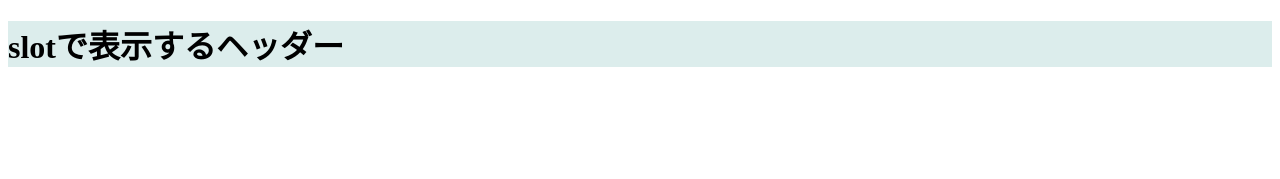
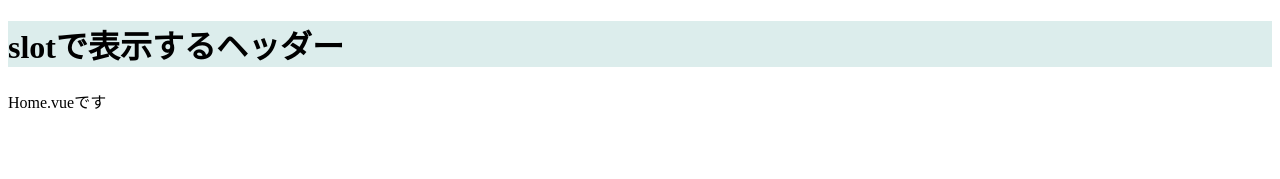
Before and after one commit to shirokuma0503/udemy-vue.js, a Vue app in the folder udemy-vue.js/: page / in a window 1280 px wide. Shown: the top 179 px of the page. Built offline with nearby package versions, Linux system fonts and the light colour scheme.

Commit message:
8_113:動的コンポーネント

```diff
--- a/udemy-vue.js/src/App.vue
+++ b/udemy-vue.js/src/App.vue
@@ -1,23 +1,27 @@
 <template>
   <div>
     <GoodHeader>
-      <template #[title]>
+      <template>
         <h1>slotで表示するヘッダー</h1>
       </template>
     </GoodHeader>
+
+    <component :is="currentComponent"></component>
   </div>
 </template>
 
 <script>
 import GoodHeader from './components/GoodHeader.vue';
+import TestHome from './components/TestHome.vue';
 
 export default {
   components: {
     GoodHeader: GoodHeader,
+    TestHome: TestHome
   },
   data() {
     return {
-      title: "slotTitle"
+      currentComponent: "TestHome"
     }
   }
 };
--- a/udemy-vue.js/src/components/GoodHeader.vue
+++ b/udemy-vue.js/src/components/GoodHeader.vue
@@ -1,6 +1,6 @@
 <template>
   <div>
-    <slot name="slotTitle">
+    <slot>
       <h1>slotの中身がない時に表示される</h1>
     </slot>
   </div>
--- /dev/null
+++ b/udemy-vue.js/src/components/TestHome.vue
@@ -0,0 +1,3 @@
+<template>
+  <p>Home.vueです</p>
+</template>
```
